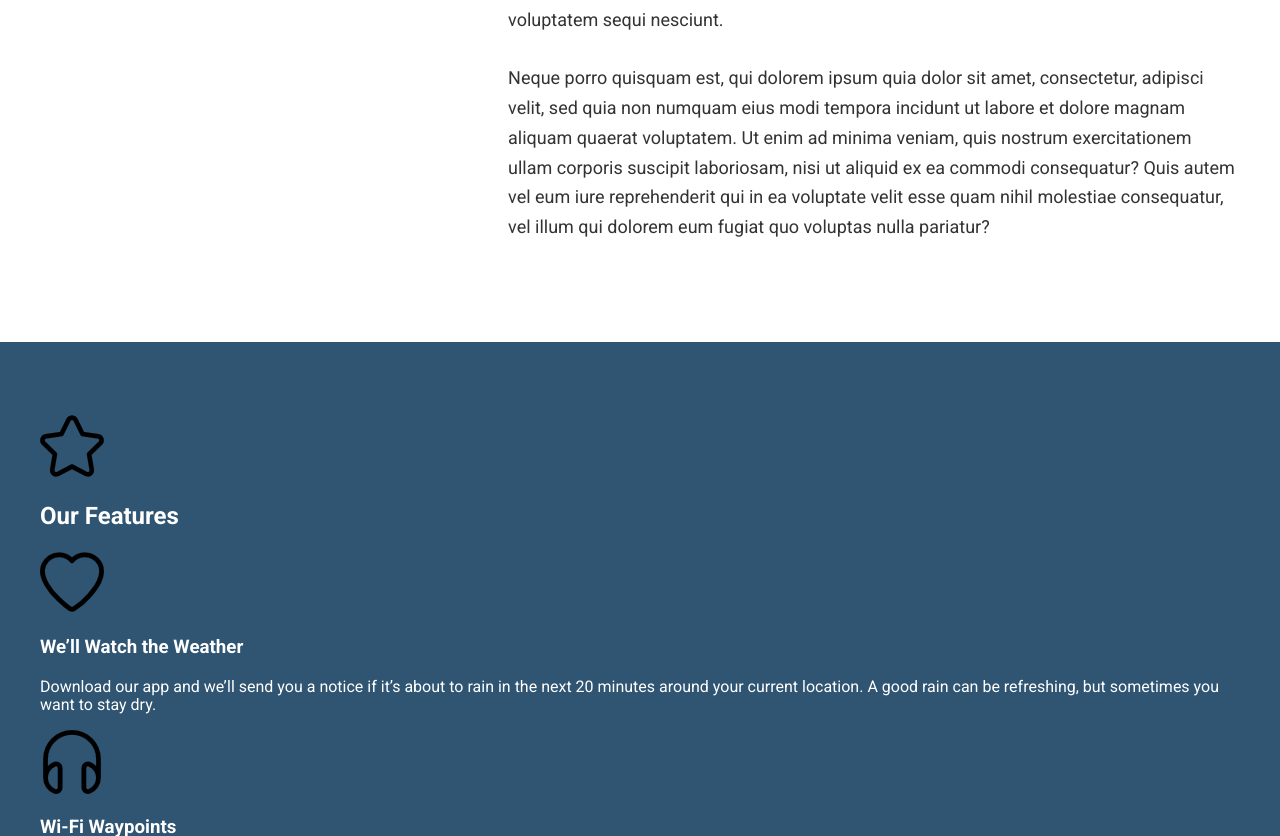
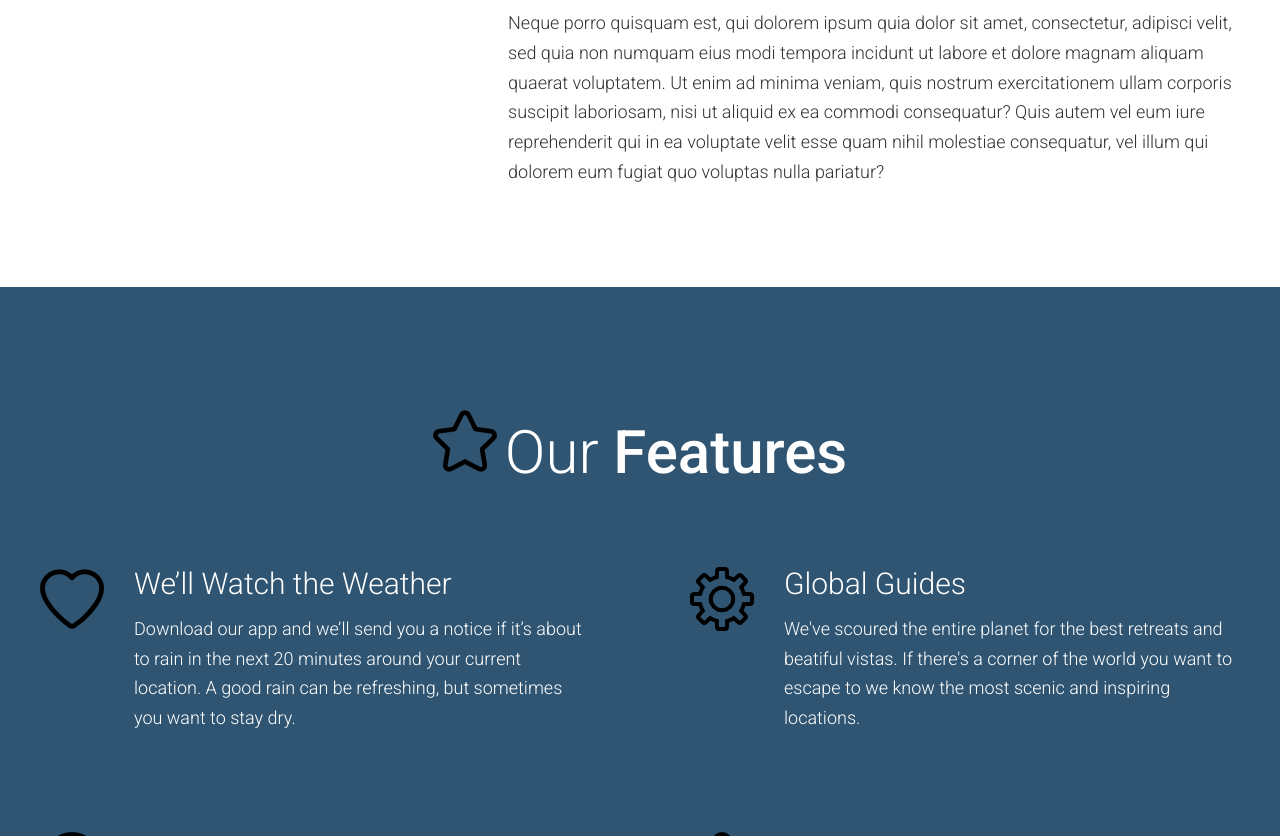
Before and after one commit to AndreeaForce/travel-site, a website: page app/index.html in a window 1280 px wide. Shown: the part 1964-2800 px from the top of the page. Drawn offline with Linux system fonts and the light colour scheme.

Commit message:
Features section

```diff
--- /dev/null
+++ b/app/assets/styles/modules/_feature-item.css
@@ -0,0 +1,31 @@
+.feature-item {
+    position: relative;
+    padding-bottom: 2.5rem;
+
+    @media (min-width: 800px) {
+        padding-left: 94px;
+        }
+
+    &__icon {
+        display: block;
+        margin: 0 auto;
+
+        @media (min-width: 800px) {
+            position: absolute;
+            left: 0;
+        }
+    }
+    &__title {
+        font-size: 1.6rem;
+        font-weight: 300;
+        margin-bottom: .8rem;
+        margin-top: .8rem;
+        text-align: center;
+
+        @media (min-width: 800px) {
+            text-align: left;
+            margin-top: 1em;
+            font-size: 1.875rem;
+        }
+    }
+}
--- a/app/assets/styles/modules/_generic-content-container.css
+++ b/app/assets/styles/modules/_generic-content-container.css
@@ -1,7 +1,8 @@
 .generic-content-container {
     p {
+        font-weight: 300;
         line-height: 1.65;
-        margin: 1.8rem 0;
+        margin: 0 0 1.8rem 0;
 
         @media (min-width: 800px) {
         font-size: 1.125rem;
--- /dev/null
+++ b/app/assets/styles/modules/_section-title.css
@@ -0,0 +1,27 @@
+.section-title {
+    font-size: 2.55rem;
+    font-weight: 300;
+    text-align: center;
+
+    @media (min-width: 800px) {
+        font-size: 3.75rem;
+        }
+
+    strong {
+        font-weight: 500;
+    }
+    &__icon {
+
+        display: block;
+        margin-left: auto;
+        margin-right: auto;
+        margin-bottom: .6rem;
+
+        @media (min-width: 800px) {
+            margin-right: .5rem;
+            margin-left: 0;
+            display: inline-block;
+            margin-bottom: 0;
+        }
+    }
+}
--- a/app/assets/styles/styles.css
+++ b/app/assets/styles/styles.css
@@ -9,3 +9,5 @@
 @import "modules/_headlines.css";
 @import "modules/_row.css";
 @import "modules/_generic-content-container.css";
+@import "modules/_section-title.css";
+@import "modules/_feature-item.css";
--- a/app/index.html
+++ b/app/index.html
@@ -13,9 +13,6 @@
 </head>
 
 <body>
-    <li>1</li>
-    <li>2</li>
-    <li>3</li>
 <header>
     <img src="assets/images/">
     <a class="btn" href="#">Get in Touch</a>
@@ -78,25 +75,36 @@
 
 <div id="features" class="page-section page-section--blue">
     <div class="wrapper">
-        <img src="assets/images/favorite.png">
-        <h2>Our Features</h2>
+        <h2 class="section-title"><img class="section-title__icon" src="assets/images/favorite.png">Our <strong>Features</strong></h2>
 
-        <img src="assets/images/like-heart-outline.png">
-        <h3>We&rsquo;ll Watch the Weather</h3>
-        <p>Download our app and we&rsquo;ll send you a notice if it&rsquo;s about to rain in the next 20 minutes around your current location. A good rain can be refreshing, but sometimes you want to stay dry.</p>
+        <div class="row row--gutters-large generic-content-container">
+            <div class="row__medium-6">
 
-        <img src="assets/images/headphones-outlined-tool.png">
-        <h3>Wi-Fi Waypoints</h3>
-        <p>We only senf you on trips to places we can personaly vouch for as being amazing. Which means we've mapped out where local wi-fi spots are and marked them in our app's map view.</p>
-
-        <img src="assets/images/big-cogwheel.png">
-        <h3>Global Guides</h3>
-        <p>We've scoured the entire planet for the best retreats and beatiful vistas. If there's a corner of the world you want to escape to we know the most scenic and inspiring locations.</p>
-
-        <img src="assets/images/cross.png">
-        <h3>Survival Kit</h3>
-        <p>Everytime you book an escape with us we sind you a survival kit with the finest materials. The kit will allow you to setup a tent, start a fire, scratch your own back and lower your taxes.</p>
+                <div class="feature-item">
+                    <img class="feature-item__icon" src="assets/images/like-heart-outline.png">
+                    <h3 class="feature-item__title">We&rsquo;ll Watch the Weather</h3>
+                    <p>Download our app and we&rsquo;ll send you a notice if it&rsquo;s about to rain in the next 20 minutes around your current location. A good rain can be refreshing, but sometimes you want to stay dry.</p>
+                </div>
+                <div class="feature-item">
+                    <img class="feature-item__icon" src="assets/images/headphones-outlined-tool.png">
+                    <h3 class="feature-item__title">Wi-Fi Waypoints</h3>
+                    <p>We only senf you on trips to places we can personaly vouch for as being amazing. Which means we've mapped out where local wi-fi spots are and marked them in our app's map view.</p>
+                </div>
+            </div>
+            <div class="row__medium-6">
+                <div class="feature-item">
+                    <img class="feature-item__icon" src="assets/images/big-cogwheel.png">
+                    <h3 class="feature-item__title">Global Guides</h3>
+                    <p>We've scoured the entire planet for the best retreats and beatiful vistas. If there's a corner of the world you want to escape to we know the most scenic and inspiring locations.</p>
+                </div>
+                <div class="feature-item">
+                    <img class="feature-item__icon" src="assets/images/cross.png">
+                    <h3 class="feature-item__title">Survival Kit</h3>
+                    <p>Everytime you book an escape with us we sind you a survival kit with the finest materials. The kit will allow you to setup a tent, start a fire, scratch your own back and lower your taxes.</p>
+                </div>
+            </div>
         </div>
+    </div>
 </div>
 
 <footer>
--- a/app/temp/styles/styles.css
+++ b/app/temp/styles/styles.css
@@ -691,11 +691,31 @@ a {
         padding-right: 65px;
     }
 
+.row--gutters-large {
+        margin-right: -100px;
+    }
+
+.row--gutters-large > div {
+        padding-right: 100px;
+    }
+
 @media (min-width: 800px) {
 
 .row__medium-4 {
         float: left;
         width: 33.33%
+    }
+        }
+
+.row__medium-6 {
+        float: left;
+        width: 100%;
+    }
+
+@media (min-width: 800px) {
+
+.row__medium-6 {
+        width: 50%
     }
         }
 
@@ -734,8 +754,9 @@ a {
         }
 
 .generic-content-container p {
+        font-weight: 300;
         line-height: 1.65;
-        margin: 1.8rem 0;
+        margin: 0 0 1.8rem 0;
     }
 
 @media (min-width: 800px) {
@@ -748,3 +769,80 @@ a {
 .generic-content-container p a {
         font-weight: 700;
     }
+
+.section-title {
+    font-size: 2.55rem;
+    font-weight: 300;
+    text-align: center;
+}
+
+@media (min-width: 800px) {
+
+.section-title {
+        font-size: 3.75rem
+}
+        }
+
+.section-title strong {
+        font-weight: 500;
+    }
+
+.section-title__icon {
+
+        display: block;
+        margin-left: auto;
+        margin-right: auto;
+        margin-bottom: .6rem;
+    }
+
+@media (min-width: 800px) {
+
+.section-title__icon {
+            margin-right: .5rem;
+            margin-left: 0;
+            display: inline-block;
+            margin-bottom: 0
+    }
+        }
+
+.feature-item {
+    position: relative;
+    padding-bottom: 2.5rem;
+}
+
+@media (min-width: 800px) {
+
+.feature-item {
+        padding-left: 94px
+}
+        }
+
+.feature-item__icon {
+        display: block;
+        margin: 0 auto;
+    }
+
+@media (min-width: 800px) {
+
+.feature-item__icon {
+            position: absolute;
+            left: 0
+    }
+        }
+
+.feature-item__title {
+        font-size: 1.6rem;
+        font-weight: 300;
+        margin-bottom: .8rem;
+        margin-top: .8rem;
+        text-align: center;
+    }
+
+@media (min-width: 800px) {
+
+.feature-item__title {
+            text-align: left;
+            margin-top: 1em;
+            font-size: 1.875rem
+    }
+        }
```
Also changed, not shown: app/assets/styles/modules/_row.css (+15 -0 lines).
